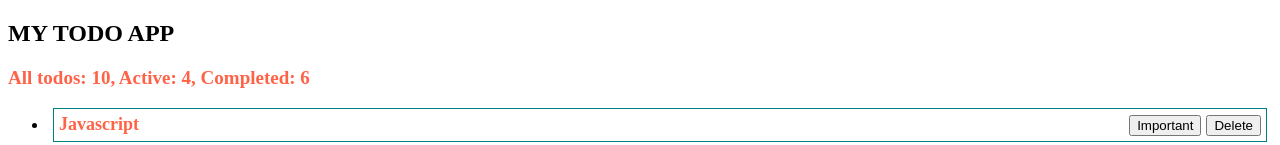
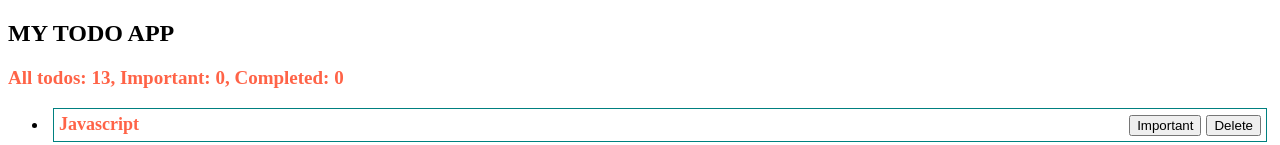
Before and after one commit to lambdahhh/vue-todo, a Vue app: page / in a window 1280 px wide. Shown: the top 145 px of the page. Built offline with nearby package versions, Linux system fonts and the light colour scheme; the HTML template or start-up script is replaced by a standard one.

Commit message:
actual data to status bar

```diff
--- a/src/App.vue
+++ b/src/App.vue
@@ -1,9 +1,7 @@
 <template>
   <Header />
-  <StatusBar />
-  <TodoList
-      :todos="todos"
-  />
+  <StatusBar :todosCount="todosCount" />
+  <TodoList :todos="todos" />
 </template>
 
 <script>
@@ -29,7 +27,19 @@ export default {
         {id: 11, title: 'Rust', completed: false, important: false},
         {id: 12, title: 'TypeScript', completed: false, important: false},
         {id: 13, title: 'C', completed: false, important: false},
-      ]
+      ],
+    }
+  },
+  computed: {
+    todosCount() {
+      const completed = this.todos.filter(todo => todo.completed === true).length;
+      const important = this.todos.filter(todo => todo.important === true).length;
+
+      return {
+        all: this.todos.length,
+        completed: completed,
+        important: important
+      }
     }
   }
 }
--- a/src/components/StatusBar.vue
+++ b/src/components/StatusBar.vue
@@ -1,10 +1,15 @@
 <template>
-  <p>All todos: 10, Active: 4, Completed: 6</p>
+  <p>All todos: {{todosCount.all}}, Important: {{todosCount.important}}, Completed: {{todosCount.completed}}</p>
 </template>
 
 <script>
 export default {
-  name: "StatusBar"
+  name: "StatusBar",
+  props: {
+    todosCount: {
+      type: Object
+    }
+  }
 }
 </script>
 
```
